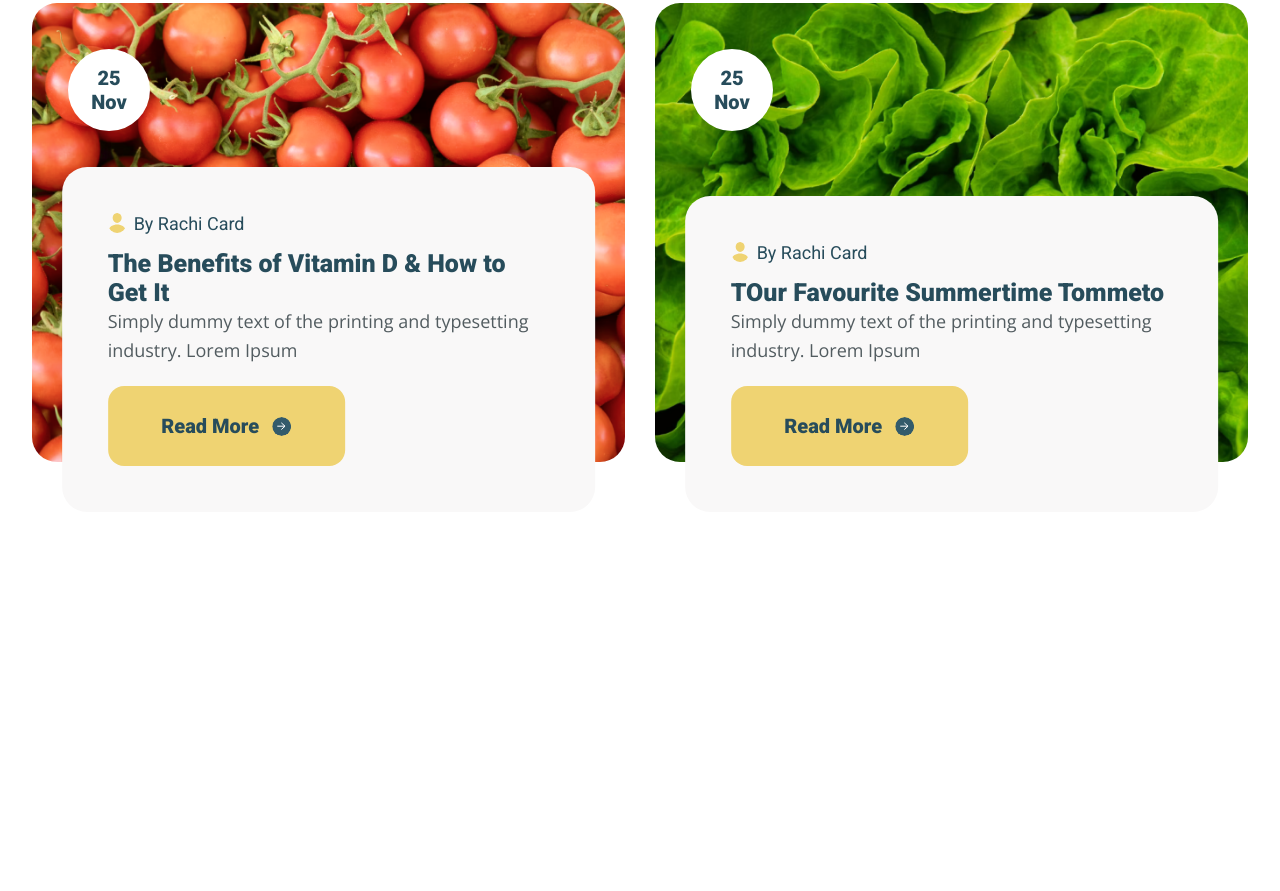
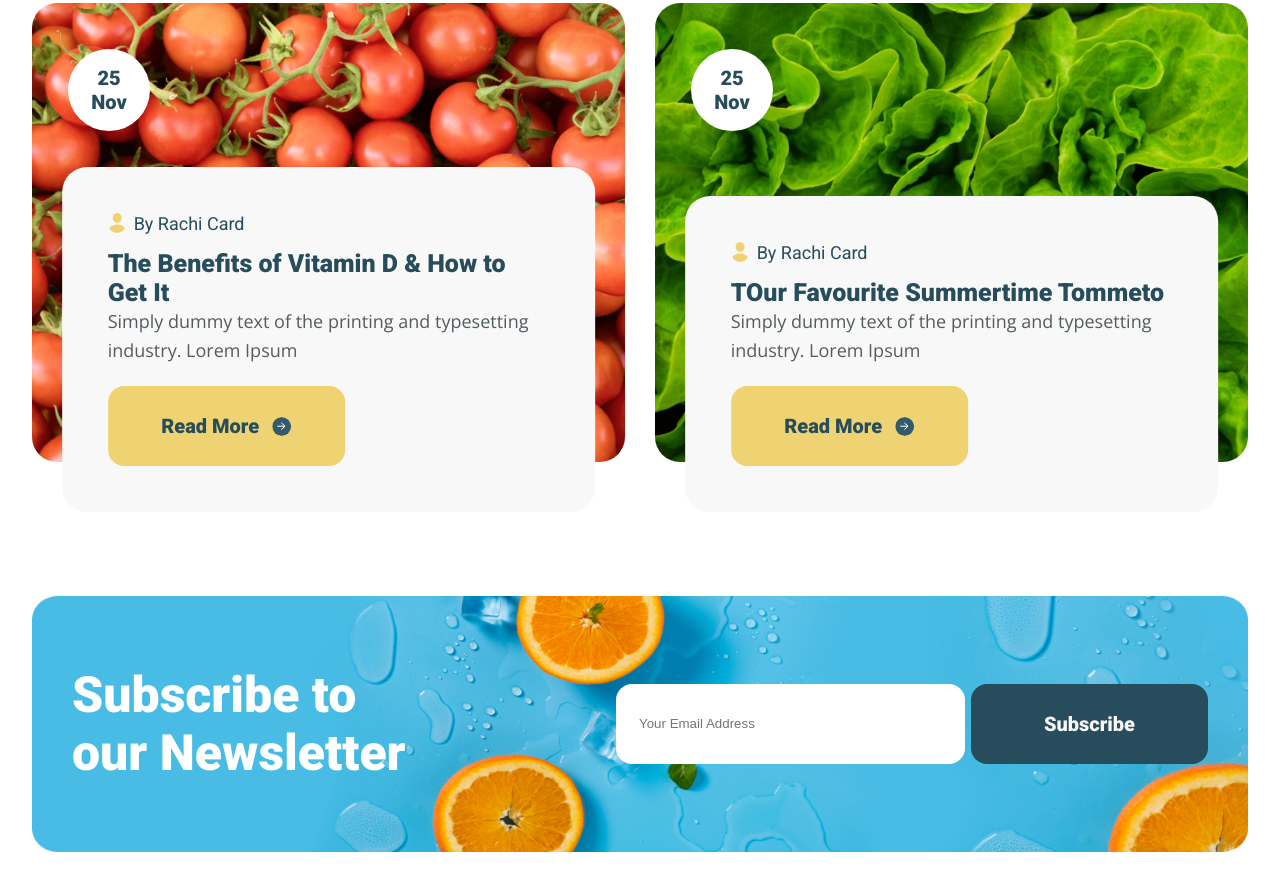
Before and after one commit to Murad268/organick, a plain HTML site: page index.html in a window 1280 px wide. Shown: the part 7903-8794 px from the top of the page. Before the commit the page ends 8419 px from the top, so only its background shows below. Drawn offline with nearby package versions, Linux system fonts and the light colour scheme; a web font is replaced by a local one.

Commit message:
subscribe

```diff
--- /dev/null
+++ b/assets/css/_footer.scss
@@ -0,0 +1,3 @@
+.footer {
+   padding-top: 47px;
+}
--- a/assets/css/_home.scss
+++ b/assets/css/_home.scss
@@ -457,3 +457,37 @@
       }
    }
 }
+
+.subscribe {
+   padding-top: 80px;
+   &__box {
+      padding: 70px 40px;
+      @include flex-justify-content;
+      &__right {
+         &__input {
+            width: 349px;
+            height: 80px;
+            overflow: hidden;
+            input {
+               border-radius: 16px;
+               background: #FFF;
+               border: none;
+               padding-left: 23px;
+            }
+         }
+         form {
+            @include flex-with-gap(6px)
+         }
+         &__btn {
+            a {
+               @include default-button
+            }
+         }
+      }
+
+      h2 {
+         max-width: 357px;
+         color: var(--white-first)
+      }
+   }
+}
--- a/assets/css/main.scss
+++ b/assets/css/main.scss
@@ -3,3 +3,4 @@
 @import './reset';
 @import './navbar';
 @import './home';
+@import './footer';
--- a/index.html
+++ b/index.html
@@ -25,6 +25,12 @@
 
    .testimonial {
       background-image: url('./assets/images/Counter_cleanup.png');
+      background-size: 100% 100%;
+      background-repeat: no-repeat;
+   }
+
+   .subscribe__box {
+      background-image: url('./assets/images/bg.png');
       background-size: 100% 100%;
       background-repeat: no-repeat;
    }
@@ -768,6 +774,33 @@
             </div>
          </div>
       </section>
+
+
+      <section class="subscribe">
+         <div class="container">
+            <div class="subscribe__box">
+               <h2>Subscribe to
+                  our Newsletter
+               </h2>
+               <div class="subscribe__box__right">
+                  <form action="">
+                     <div class="subscribe__box__right__input">
+                        <input placeholder="Your Email Address" type="text">
+                     </div>
+                     <div class="subscribe__box__right__btn">
+                        <a href="">Subscribe</a>
+                     </div>
+                  </form>
+               </div>
+            </div>
+         </div>
+      </section>
+
+      <footer class="footer">
+         <div class="container">
+
+         </div>
+      </footer>
    </main>
    <script src="https://code.jquery.com/jquery-3.6.0.min.js"></script>
    <script type="text/javascript" src="https://cdn.jsdelivr.net/npm/slick-carousel@1.8.1/slick/slick.min.js"></script>
```
Also changed, not shown: assets/css/main.min.css, assets/images/bg.png (added).
